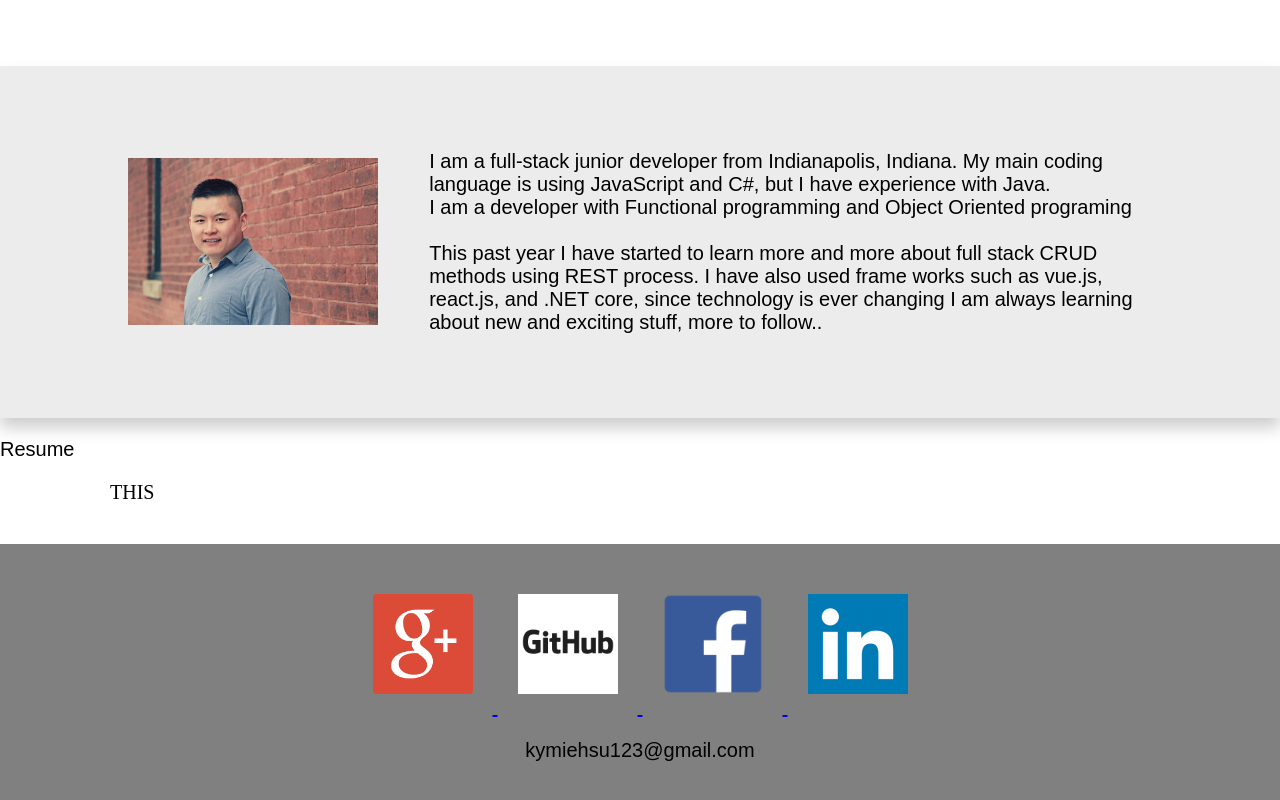
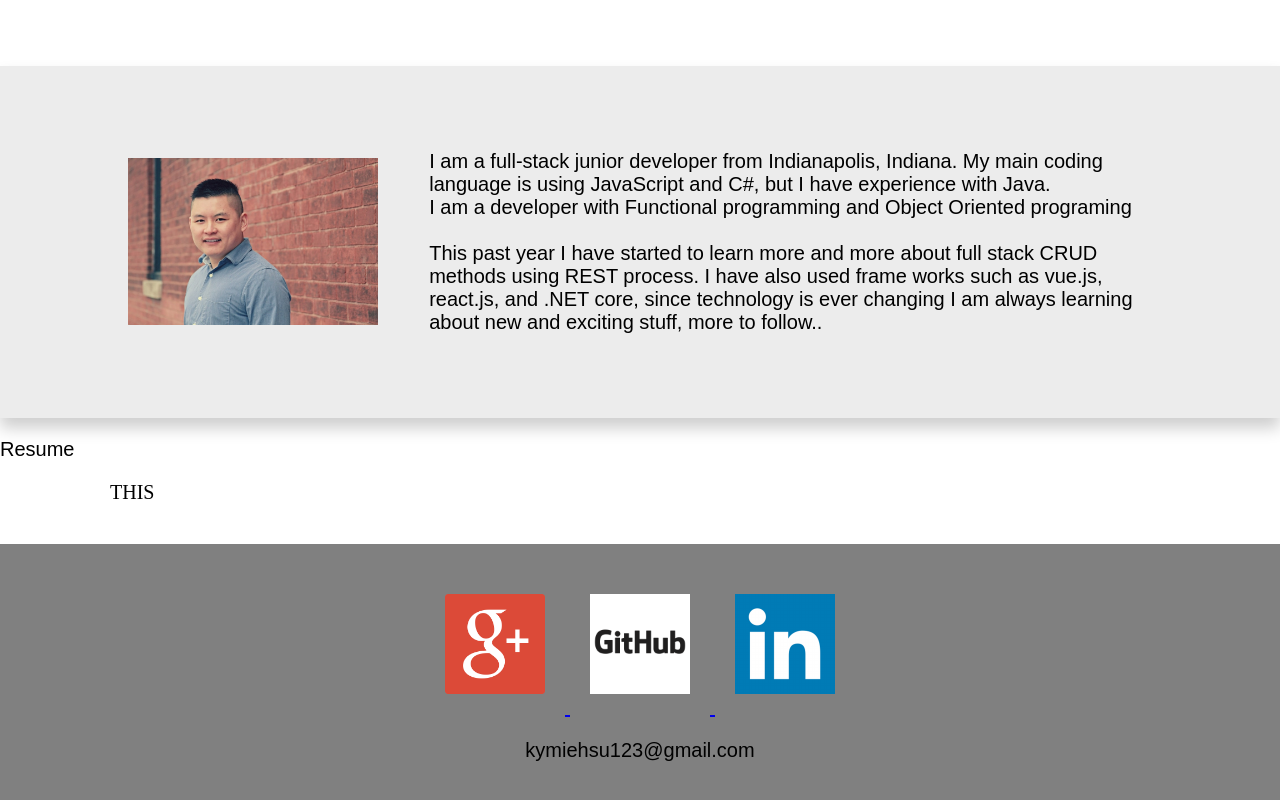
Before and after one commit to Playingtygre/Tiger_web, a plain HTML site: page index.html in a window 1280 px wide. Shown: the part 582-1382 px from the top of the page. Drawn offline with Linux system fonts and the light colour scheme.

Commit message:
Update index.html

```diff
--- a/index.html
+++ b/index.html
@@ -49,7 +49,6 @@
   <footer>
     <a href="#"><img class="logo" src="img/google.png" /> </a>
     <a href="https://github.com/Playingtygre"><img class="logo" src="img/github.png"/> </a>
-    <a href="#"><img class="logo" src="img/facebook.png" /> </a>
     <a href="#"><img class="logo" src="img/linkin.png" /> </a>
     <p class= "copyright"> kymiehsu123@gmail.com </p>
           </footer>
```
